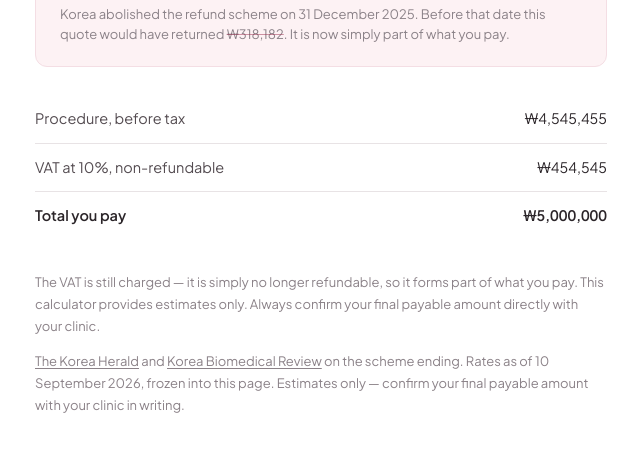
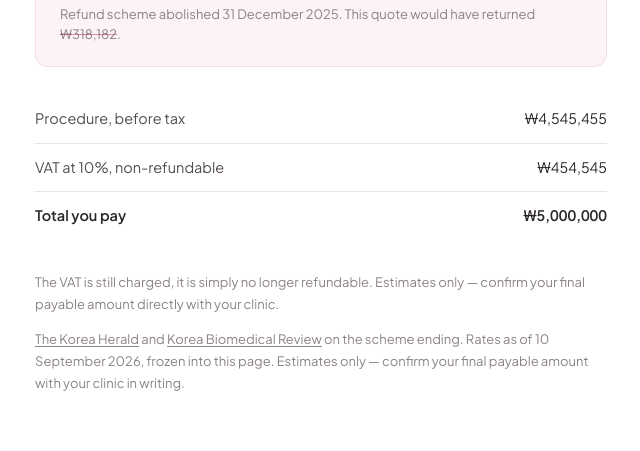
Before and after one commit to harshrathod0585/gbg-vat-refund-calculator, a plain HTML site: page index.html in a window 1280 px wide. Shown: the part 631-1082 px from the top of the page, without its empty margins (319-959 px from the left). Drawn offline with nearby package versions, Linux system fonts and the light colour scheme.

Commit message:
Match the incumbent calculator's card layout
Won stays the headline figure with the selected currency on the
"approximate in your currency" line, rather than the reverse. Note text
cut to the same two-sentence length as the page this replaces.

Co-Authored-By: Claude Opus 5 <noreply@anthropic.com>
Claude-Session: https://claude.ai/code/session_0131QyPCz9REWRPuzhQt3TFp

```diff
--- a/index.html
+++ b/index.html
@@ -244,9 +244,9 @@ function render(){
 
   $("cap").textContent = r.eligible ? "Estimated VAT Refund" : "Non-refundable VAT";
   $("fig").className = "fig";
-  $("fig").textContent = money(fromKRW(headline, C), C);
+  $("fig").textContent = money(headline, "KRW");
   $("approx").textContent = showKRW
-    ? `In Korean won, what the clinic charges: ${money(headline, "KRW")}`
+    ? `Approximate in your currency: ${whole(fromKRW(headline, C), C)} ${C}`
     : "";
 
   const per = KRW_PER[C];
@@ -258,17 +258,16 @@ function render(){
     ? rate + "Net refund assumes 70% of the VAT portion is returned after "
       + "refund-operator processing."
     : rate + (dateEntered()
-        ? `Korea abolished the refund scheme on 31 December 2025. Before that date this quote `
-          + `would have returned <span class="strike">${money(fromKRW(lost, C), C)}</span>. `
-          + `It is now simply part of what you pay.`
-        : "Enter your surgery date above. The refund ended on 31 December 2025.");
+        ? `Refund scheme abolished 31 December 2025. This quote would have returned `
+          + `<span class="strike">${money(lost, "KRW")}</span>.`
+        : "Enter your surgery date above. The refund ended 31 December 2025.");
 
   /* Eligible: the same three rows and labels as the calculator this replaces.
      Not eligible: a refund breakdown is meaningless, so the table answers the
      question that is actually live — what you hand over. */
   const row = (label, krw, cls = "") =>
     `<tr class="${cls}"><td>${label}</td>` +
-    `<td>${money(fromKRW(krw, C), C)}${showKRW ? `<small>${money(krw, "KRW")}</small>` : ""}</td></tr>`;
+    `<td>${money(krw, "KRW")}${showKRW ? `<small>${whole(fromKRW(krw, C), C)}</small>` : ""}</td></tr>`;
 
   $("rows").innerHTML = r.eligible
     ? row("VAT portion (10%)", r.vat)
@@ -282,9 +281,8 @@ function render(){
     ? "This calculator provides estimates only. Actual refund amounts may vary based on the "
       + "specific tax category of your procedure and processing fees. Always confirm eligibility "
       + "directly with your clinic."
-    : "The VAT is still charged — it is simply no longer refundable, so it forms part of what "
-      + "you pay. This calculator provides estimates only. Always confirm your final payable "
-      + "amount directly with your clinic.";
+    : "The VAT is still charged, it is simply no longer refundable. Estimates only — confirm "
+      + "your final payable amount directly with your clinic.";
 }
 
 let prevCur = $("cur").value;
```
